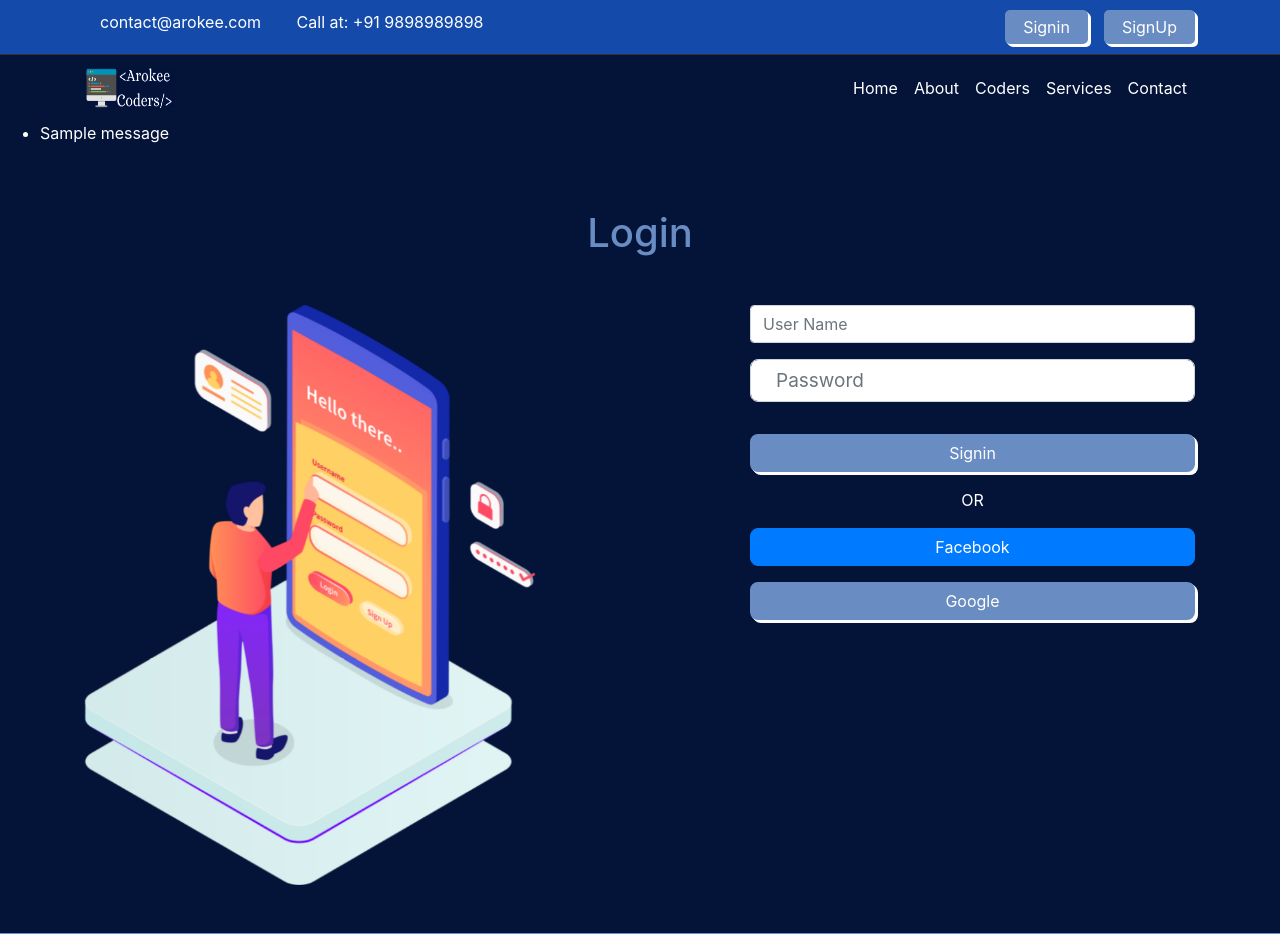
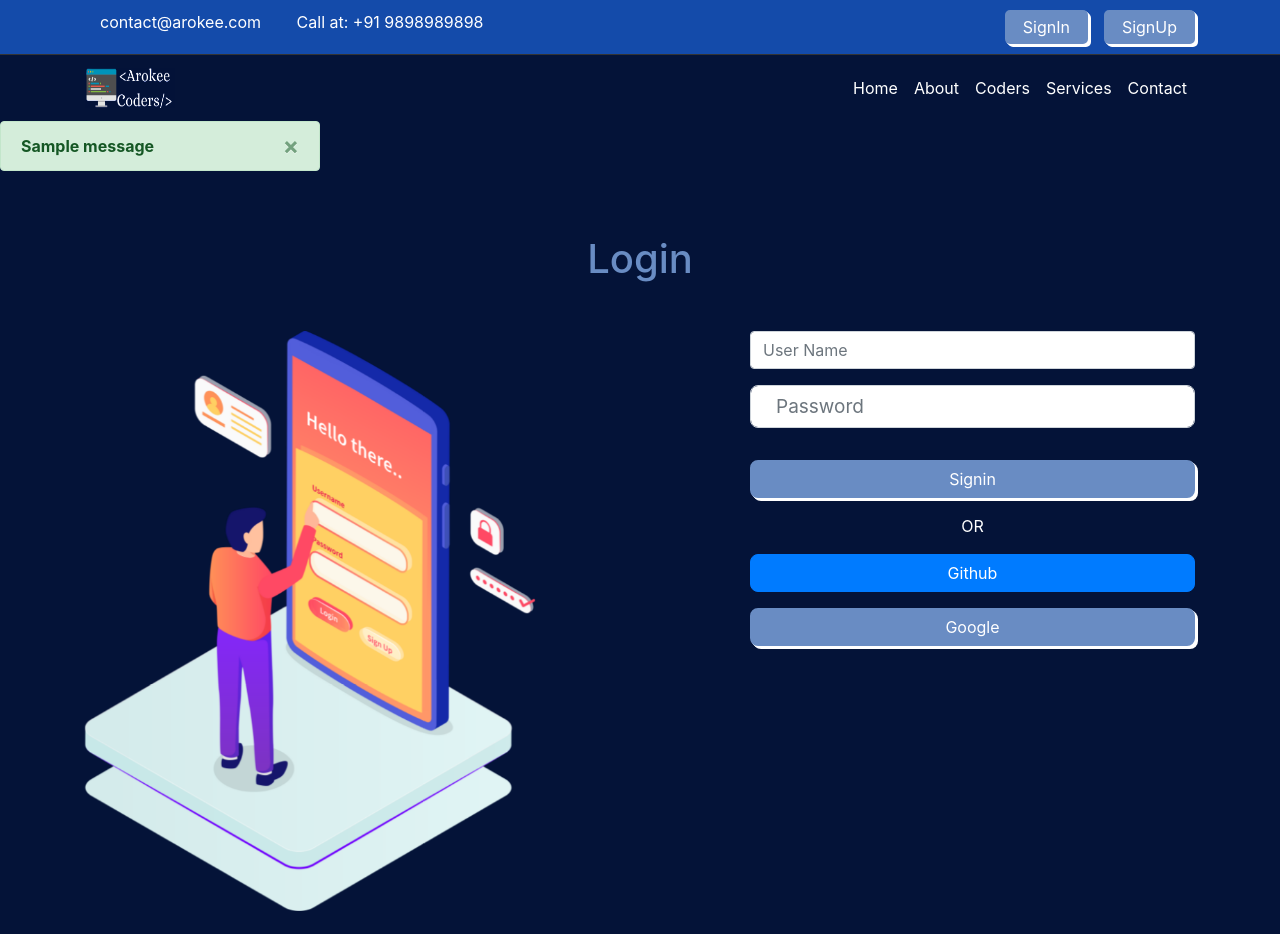
Before and after one commit to LijiAlex/CodersMarketPlace, a Django app: page /accounts/login in a window 1280 px wide. Shown: the top 934 px of the page. Run offline with Django 4.2, Linux system fonts and the light colour scheme; tables that the repository leaves empty hold one stand-in row (values such as "Sample post"); one stand-in notice (Sample message) is shown; some libraries are stand-ins or nearby versions.

Commit message:
logout, sso login

```diff
--- a/arokee_coders/accounts/views.py
+++ b/arokee_coders/accounts/views.py
@@ -1,6 +1,7 @@
 from django.shortcuts import render, redirect
 from django.contrib import messages, auth
 from django.contrib.auth.models import User
+from django.contrib.auth.decorators import login_required
 
 
 # Create your views here.
@@ -54,10 +55,11 @@ def signup(request):
     else:
         return render(request, 'accounts/signup.html')
 
+@login_required
+def logout(request):
+    auth.logout(request)
+    return redirect('login')
 
-def logout(request):
-    pass
-
-
+@login_required(login_url="login")
 def dashboard(request):
     return render(request, 'accounts/dashboard.html')
--- a/arokee_coders/arokee_coders/urls.py
+++ b/arokee_coders/arokee_coders/urls.py
@@ -23,4 +23,5 @@ urlpatterns = [
     path('', include('webpages.urls')),
     path('coders/', include('coders.urls')),
     path('accounts/', include('accounts.urls')),
+    path('ssoaccounts/', include('allauth.urls')),
 ]+ static(settings.MEDIA_URL, document_root = settings.MEDIA_ROOT)
--- a/arokee_coders/templates/accounts/login.html
+++ b/arokee_coders/templates/accounts/login.html
@@ -25,8 +25,8 @@
         <div class="text-center">
           OR
         </div>
-
-        <button class="btn btn-primary form-btn w-100 mt-3">Facebook</button>
+        {% load socialaccount %}
+        <a href="{% provider_login_url 'github' %}" class="btn btn-primary form-btn w-100 mt-3" >Github</a>
         <button class="btn btn-accent form-btn w-100 mt-3 mb-3">Google</button>
 
       </form>
--- a/arokee_coders/templates/base.html
+++ b/arokee_coders/templates/base.html
@@ -44,13 +44,9 @@
 
   <!-- header end -->
 
-  {% if messages %}
-  <ul class="messages">
-    {% for message in messages %}
-    <li{% if message.tags %} class="{{ message.tags }}"{% endif %}>{{ message }}</li>
-    {% endfor %}
-  </ul>
-  {% endif %}
+  {% include 'includes/messages.html' %}
+
+
 
 
   {% block content %}
--- a/arokee_coders/templates/includes/header.html
+++ b/arokee_coders/templates/includes/header.html
@@ -6,8 +6,13 @@
           <span>Call at: +91 9898989898 </span>
         </div>
         <div class="header-buttons col-md-6 d-flex justify-content-end">
-          <a class="btn btn-accent mr-3" href="{% url 'login' %}">Signin</a>
+          {% if user.is_authenticated %}
+          <a class="btn btn-accent mr-3" href="{% url 'dashboard' %}">Dashboard</a>
+          <a class="btn btn-accent " href="{% url 'logout' %}">LogOut</a>
+          {% else %}
+          <a class="btn btn-accent mr-3" href="{% url 'login' %}">SignIn</a>
           <a class="btn btn-accent " href="{% url 'signup' %}">SignUp</a>
+          {% endif %}
         </div>
       </div>
     </div>
--- /dev/null
+++ b/arokee_coders/templates/includes/messages.html
@@ -0,0 +1,10 @@
+{% if messages %}
+    {% for message in messages %}
+        <div class="alert alert-{{message.tags}} alert-dismissible center-block col-md-3 fade show" style="width: 80%" role="alert">
+            <strong>{{ message }}</strong>
+            <button type="button" class="close" data-dismiss="alert" aria-label="Close">
+                <span aria-hidden="true">&times;</span>
+            </button>
+        </div>
+    {% endfor %}
+{% endif %}
```
Also changed, not shown: arokee_coders/arokee_coders/settings.py (+20 -0 lines), arokee_coders/coders/migrations/0002_alter_coder_category_alter_coder_type_and_more.py (added), 2 other files.
